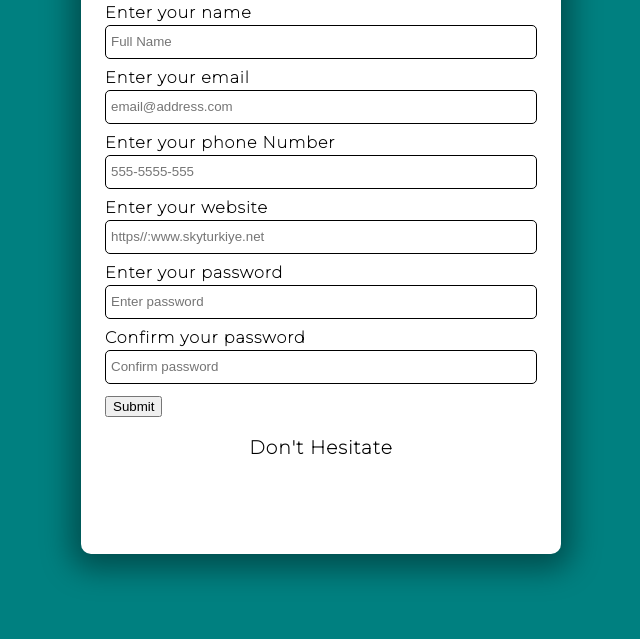
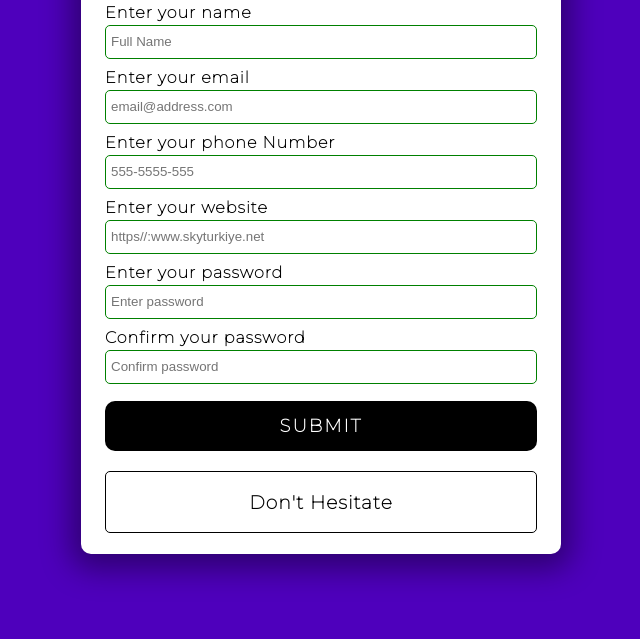
Before and after one commit to yusufskebbe/Modern-form-validation, a plain HTML site: page index.html in a window 1280 px wide. Shown: the part 161-800 px from the top of the page, without its empty margins (319-959 px from the left). Drawn offline with Linux system fonts and the light colour scheme; a web font is replaced by a local one.

Commit message:
styling the button

```diff
--- a/style.css
+++ b/style.css
@@ -12,7 +12,7 @@ body{
   display: flex;
   align-items: center;
   justify-content: center;
-  background: teal;
+  background: rgb(78, 0, 188);
 
 }
 
@@ -46,6 +46,51 @@ input{
   border: 1px solid black;
   border-radius: 5px;
   outline: none;
+  transition: all .3s;
+}
 
 
+input:valid{
+  border:1px solid green
 }
+
+input:invalid{
+  border: 1px solid red;
+}
+
+button{
+  cursor: pointer;
+  color: white;
+  background-color: black;
+  border: none;
+  border-radius: 10px;
+  font-size: 18px;
+  text-transform: uppercase;
+  width: 100%;
+  height:50px;
+  font-family: 'Montserrat';
+  font-weight: bold;
+  letter-spacing: 2px;
+  margin-top: 5px;
+}
+
+button:hover{
+  filter: brightness(200%);
+  background: rgb(29, 29, 29);
+}
+
+button:focus{
+  outline: none;
+}
+
+.message-container{
+  font-family: 'Montserrat';
+  font-weight: bold;
+  border: 1px solid black;
+  border-radius: 5px;
+  width: 90%;
+  margin-top: 20px;
+  display: flex;
+  justify-content: center;
+  color: black;
+}
```
